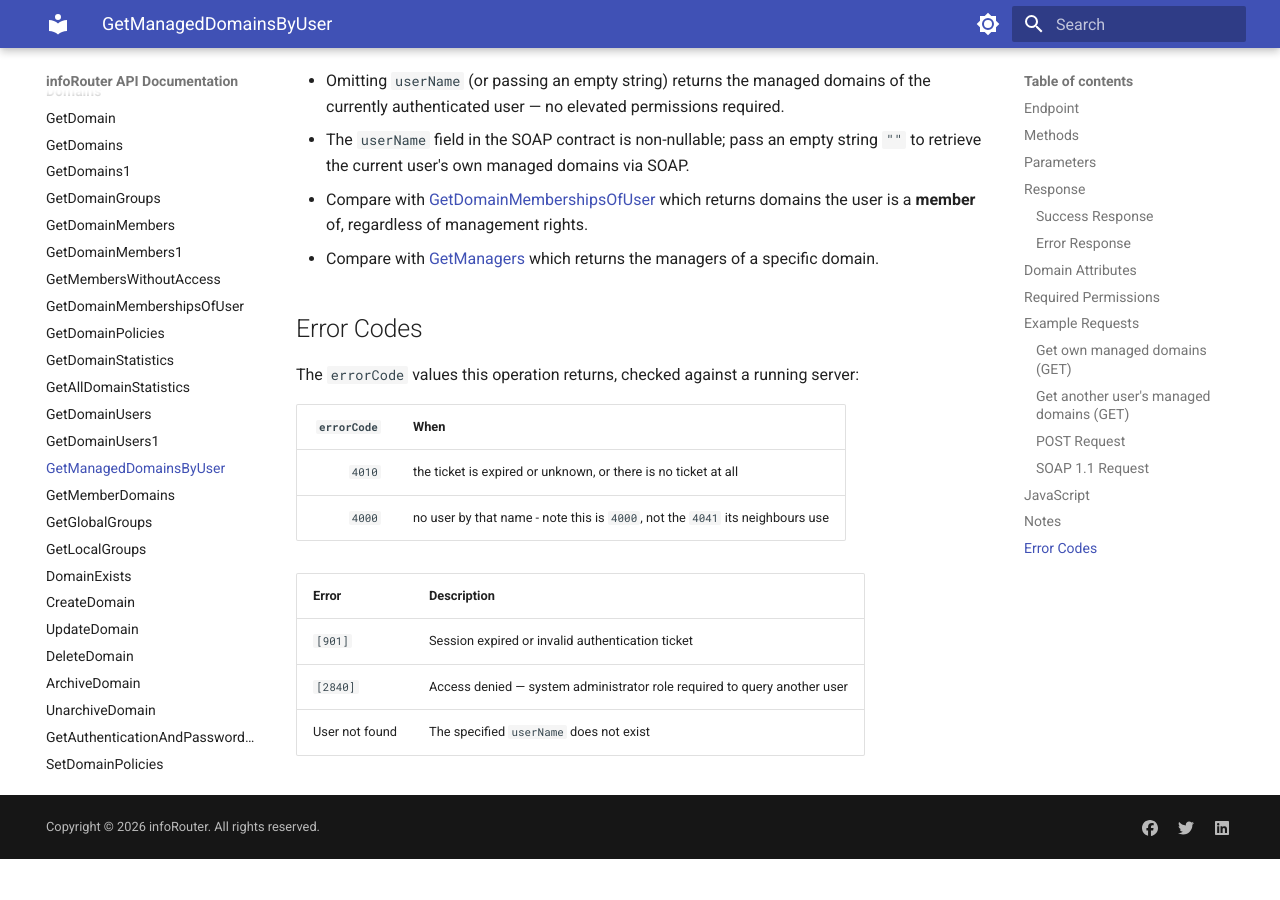
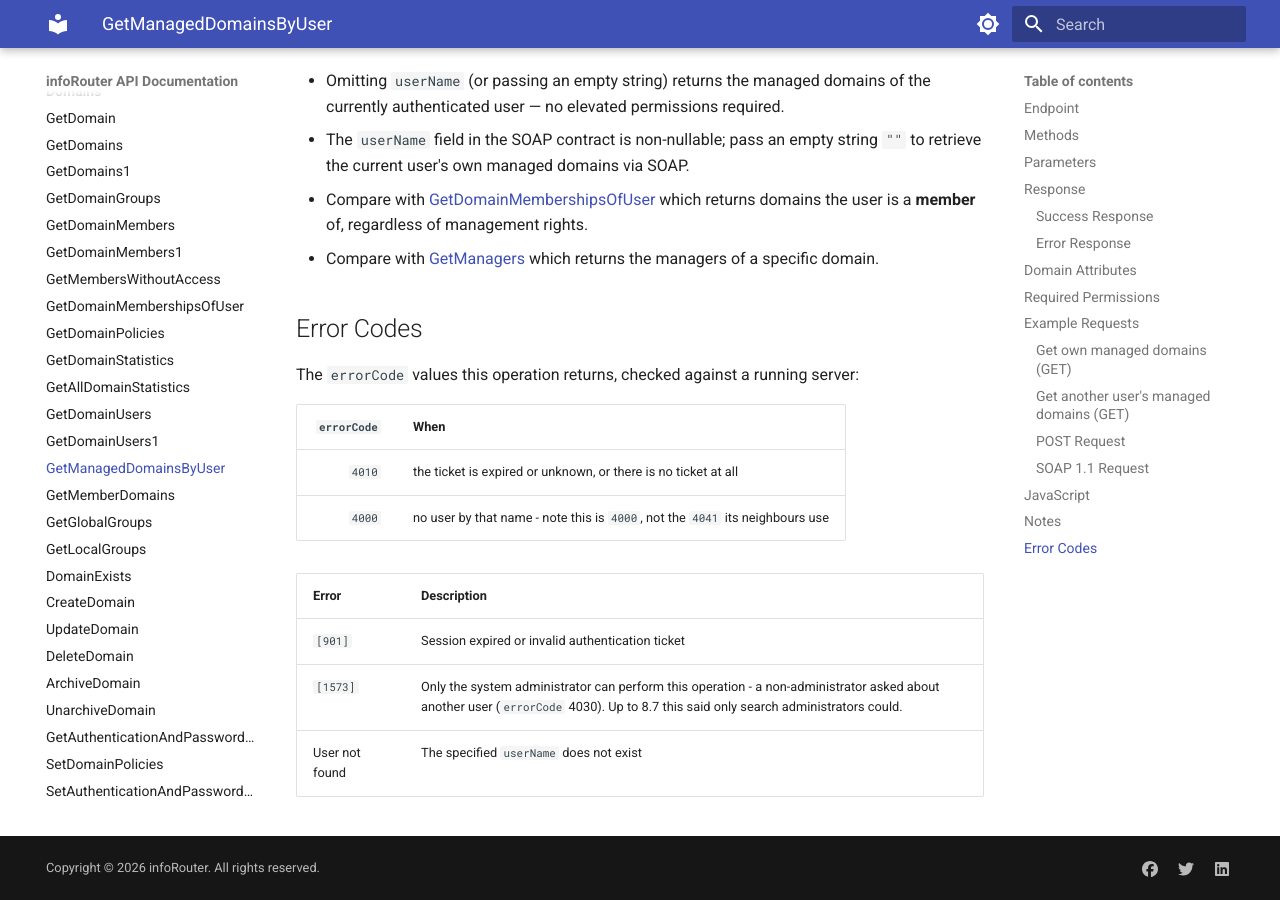
Before and after one commit to inforouter/apidocs, an MkDocs documentation site: the page built from docs/GetManagedDomainsByUser.md, in a window 1280 px wide and 900 px high, scrolled down 3805 px. Built offline with MkDocs 1.6.1 and Material for MkDocs 9.7.7, drawn with Linux system fonts in a browser that asks for light colours; before the commit the page ends 4664 px from its top, so only the background shows below that.

Commit message:
GetManagedDomainsByUser: the refusal is resource 1573
Co-Authored-By: Claude Opus 5.5 <noreply@anthropic.com>

```diff
--- a/docs/GetManagedDomainsByUser.md
+++ b/docs/GetManagedDomainsByUser.md
@@ -170,5 +170,5 @@ The `errorCode` values this operation returns, checked against a running server:
 | Error | Description |
 |-------|-------------|
 | `[901]` | Session expired or invalid authentication ticket |
-| `[2840]` | Access denied — system administrator role required to query another user |
+| `[1573]` | Only the system administrator can perform this operation - a non-administrator asked about another user (`errorCode` 4030). Up to 8.7 this said only search administrators could. |
 | User not found | The specified `userName` does not exist |
```
